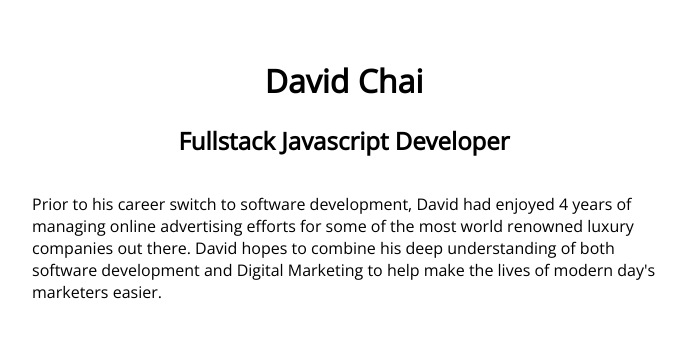
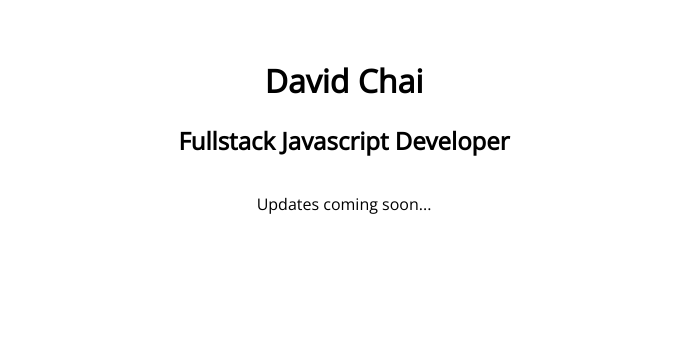
Before and after one commit to davidchai717/davidchai717.github.io, a plain HTML site: page index.html in a window 1280 px wide. Shown: the whole page, without its empty margins (296-982 px from the left). Drawn offline with nearby package versions, Linux system fonts and the light colour scheme.

Commit message:
Description update

```diff
--- a/index.html
+++ b/index.html
@@ -15,8 +15,11 @@
     </div>
     <div id="body">
         <div id="bio">
-            <p>Prior to his career switch to software development, David had enjoyed 4 years of managing online advertising efforts for some of the most world renowned luxury companies out there. David hopes to combine his deep understanding of both software development and Digital Marketing to help make the lives of modern day's marketers easier.</p>
+          <p>Updates coming soon...</p>
         </div>
+    </div>
+    <div id="socials">
+
     </div>
 </body>
 </html>
```
